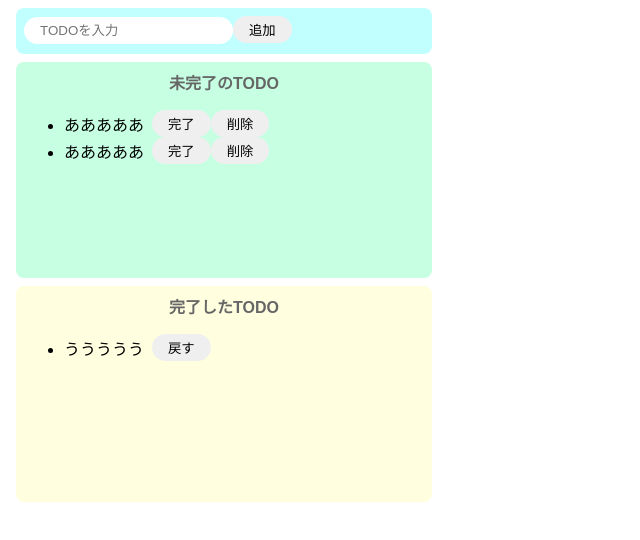
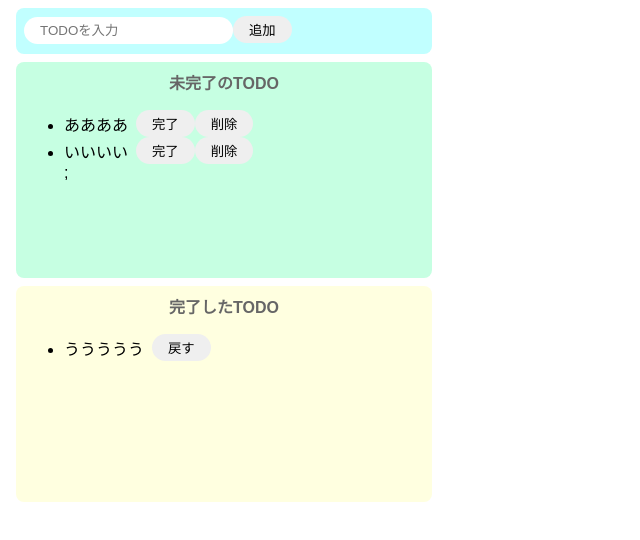
Before and after one commit to soar1219/todo-react, a React (Create React App) app: page / in a window 1280 px wide. Shown: the top 540 px of the page, without its empty margins (0-640 px from the left). Built offline with nearby package versions, Linux system fonts and the light colour scheme.

Commit message:
今後を見据えたstateの実装

```diff
--- a/src/App.jsx
+++ b/src/App.jsx
@@ -1,7 +1,9 @@
-import React from 'react';
+import React, { useState } from 'react';
 import "./style.css";
 
 export const App = () => {
+  const [imcompleateTodos, setImcompleateTodos] = useState(["ああああ","いいいい"]);
+  const [compleateTodos, setCompleateTodos] = useState(["ううううう"]);
   return (
     <>
       <div className='input_area'>
@@ -10,26 +12,31 @@ export const App = () => {
       </div>
       <div className='incomplete_area'>
         <p className='title'>未完了のTODO</p>
+        {/* 状態が変化しそうなものは先にモックとしてstateで初期値を与えて処理する */}
         <ul>
-          <div className='list_row'>
-            <li>あああああ</li>
-            <button>完了</button>
-            <button>削除</button>
-          </div>
-          <div className='list_row'>
-            <li>あああああ</li>
-            <button>完了</button>
-            <button>削除</button>
-          </div>
+          {imcompleateTodos.map((todo) => {
+            return(
+              <div key={todo} className='list_row'>{/* ループの親タグに目標のためのキーを設定する必要がある mapで使用 */}
+                <li>{todo}</li>
+                <button>完了</button>
+                <button>削除</button>
+              </div>
+            );
+          })};
         </ul>
       </div>
       <div className='complete_area'>
         <p className='title'>完了したTODO</p>
         <ul>
-          <div className='list_row'>
-            <li>ううううう</li>
-            <button>戻す</button>
-          </div>
+          {compleateTodos.map((todo) => {
+            return(
+              <div key={todo} className='list_row'>
+                <li>{todo}</li>
+                <button>戻す</button>
+              </div>
+            )
+          })}
+
         </ul>
       </div>
     </>
```
